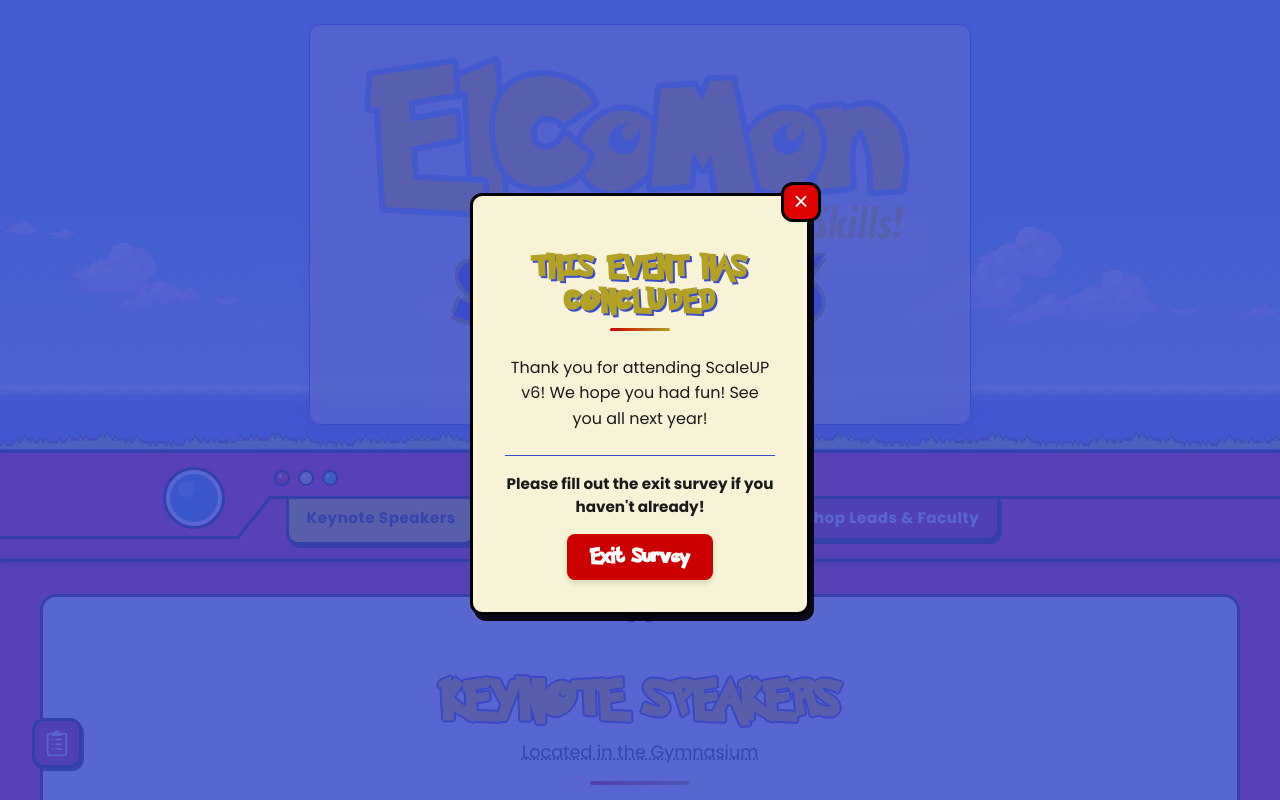
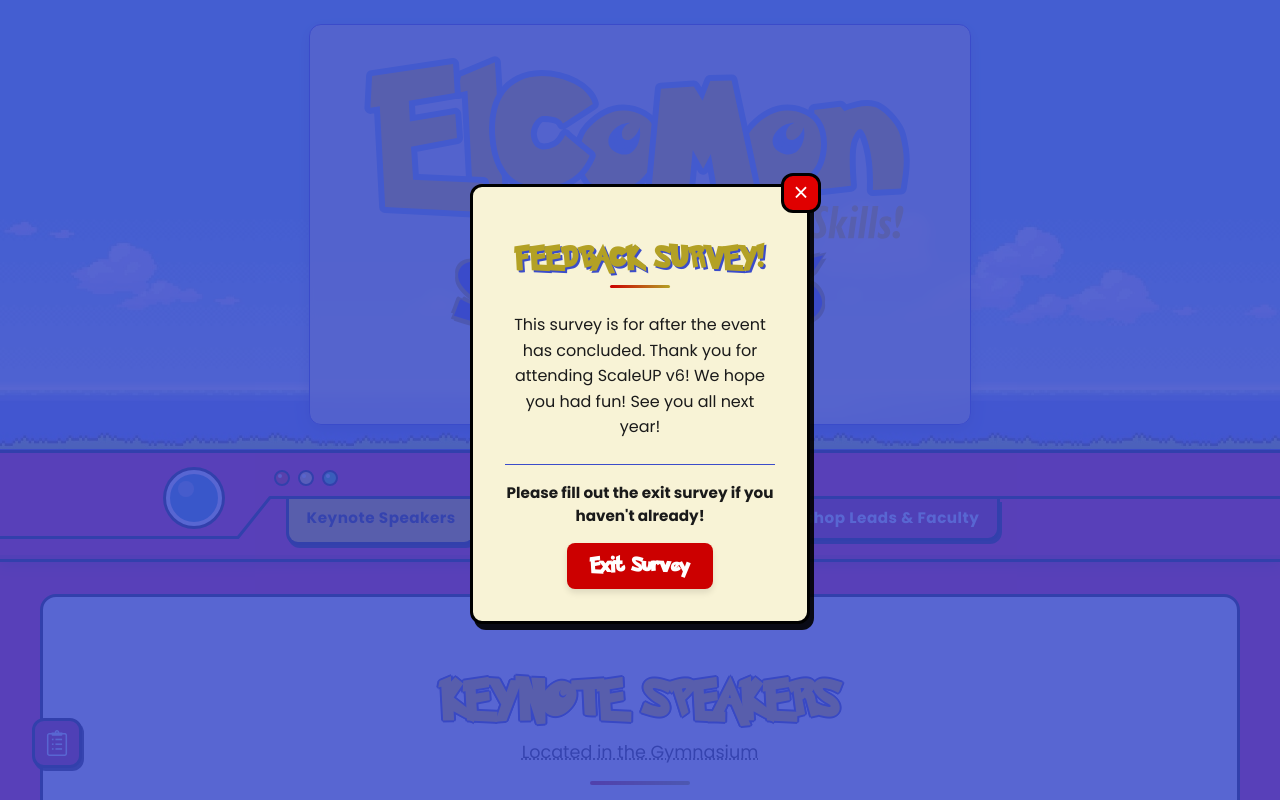
Before and after one commit to adrian-perez121/scaleupv6-public, a React (Vite) app: page / in a window 1280 px wide. Both pictures are taken after a click on the button "Open event message and exit survey". Shown: the top 800 px of the page. Built offline with nearby package versions, Linux system fonts and the light colour scheme.

Commit message:
Change survey wording

```diff
--- a/src/components/SurveyWidget.jsx
+++ b/src/components/SurveyWidget.jsx
@@ -19,12 +19,12 @@ const SurveyWidget = ({ isOpen, onToggle }) => {
             <button className="modal-close-button" onClick={() => onToggle(false)}>&times;</button>
 
             <h3 className="section-title widget-title">
-                This Event Has Concluded
+              Feedback Survey!
             </h3>
             <div className="widget-separator"></div>
 
             <p className="survey-message">
-                Thank you for attending {EVENT_TITLE}! We hope you had fun! See you all next year!
+                This survey is for after the event has concluded. Thank you for attending {EVENT_TITLE}! We hope you had fun! See you all next year!
             </p>
 
             <div className="survey-section">
```
